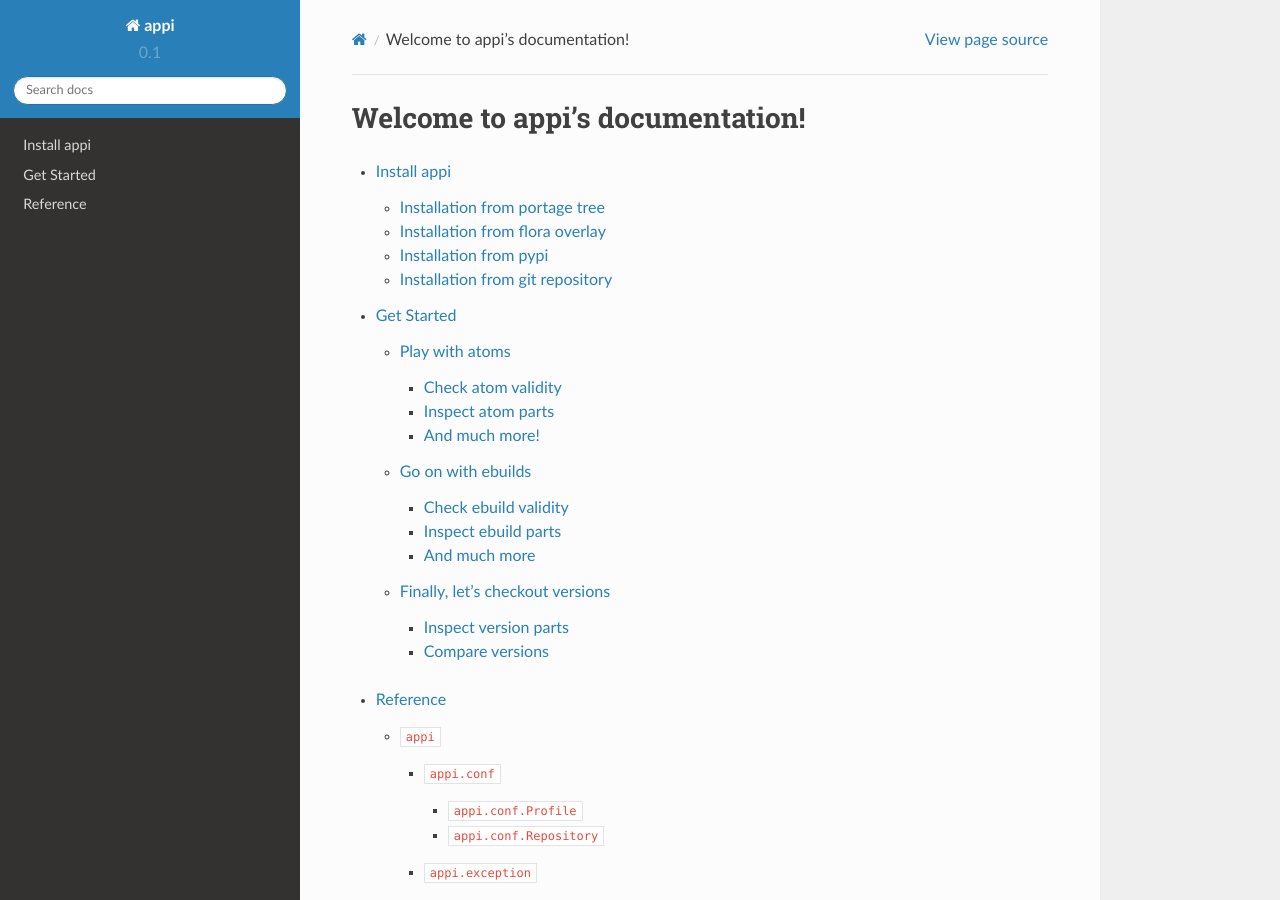
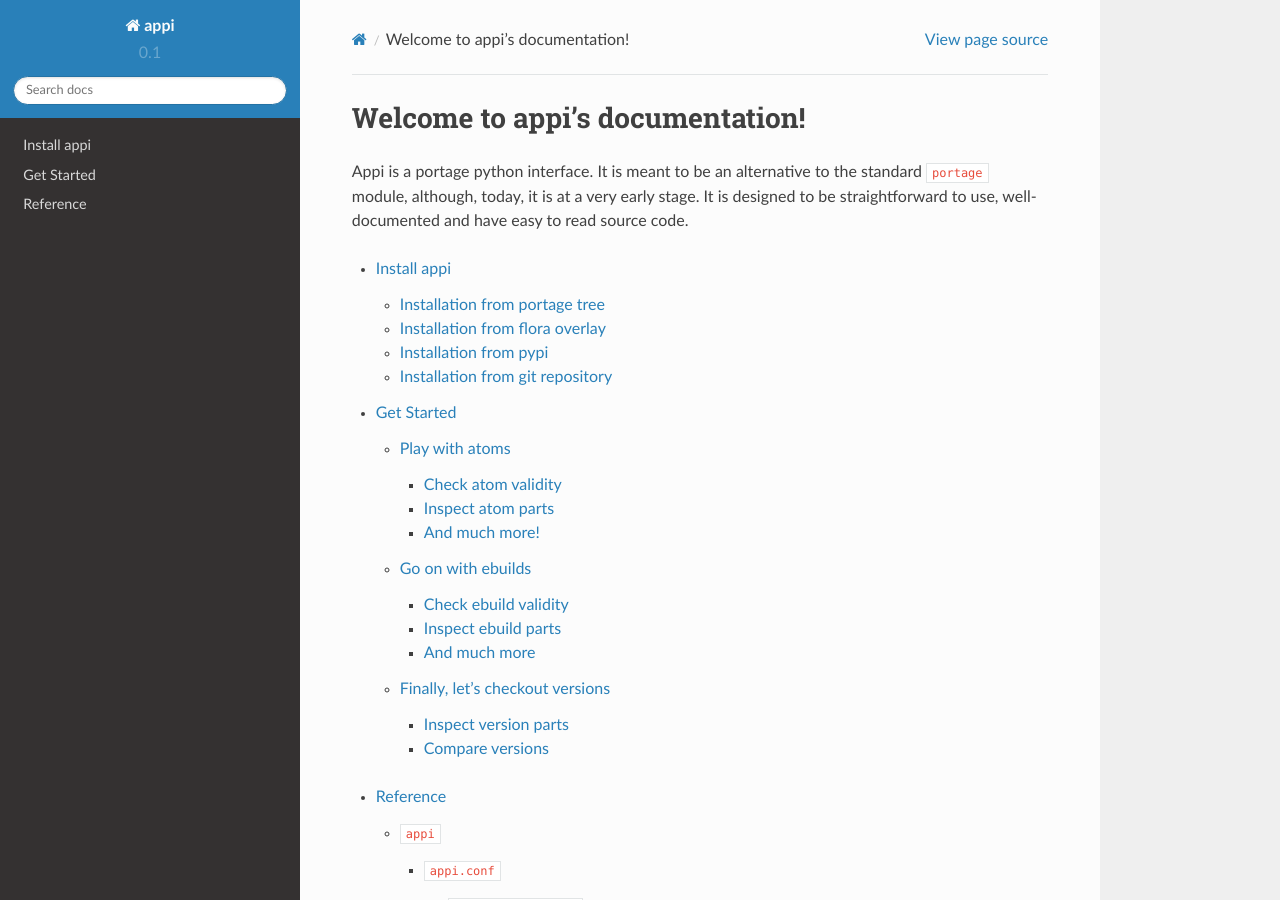
Before and after one commit to funtoo/appi, a Sphinx documentation site: the page built from docs/index.rst, in a window 1280 px wide and 900 px high. Built offline with Sphinx 7.4.7 and the Read the Docs theme 2.0.0, drawn with Linux system fonts in a browser that asks for light colours.

```diff
--- a/docs/index.rst
+++ b/docs/index.rst
@@ -1,6 +1,11 @@
 ================================
 Welcome to appi's documentation!
 ================================
+
+Appi is a portage python interface. It is meant to be an alternative to the
+standard ``portage`` module, although, today, it is at a very early stage. It
+is designed to be straightforward to use, well-documented and have easy to
+read source code.
 
 .. toctree::
    :maxdepth: 3
```
Also changed, not shown: README.rst (+8 -3 lines).
